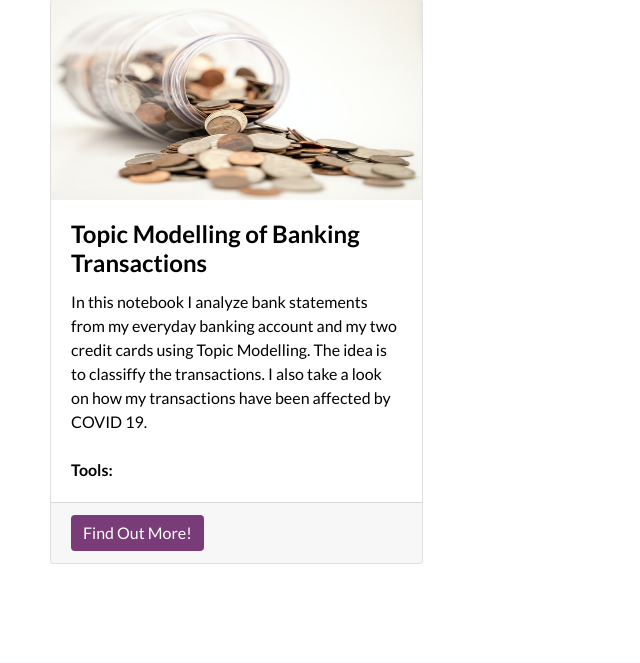
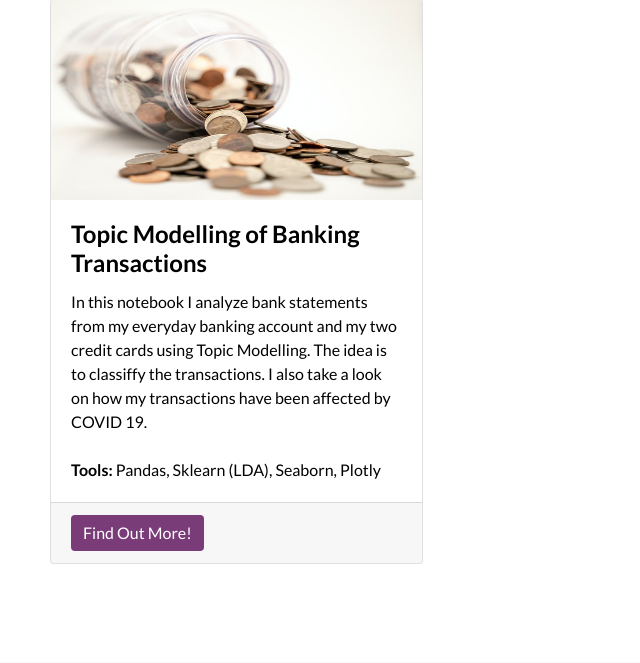
Before and after one commit to smlopezza/portfolioWebsite, a Flask app: page /playground in a window 1280 px wide. Shown: the part 235-898 px from the top of the page, without its empty margins (0-640 px from the left). Run offline with Flask 2, Linux system fonts and the light colour scheme; some libraries are stand-ins or nearby versions.

Commit message:
Tools for card (Banking playground project) were added

```diff
--- a/app/templates/playground.html
+++ b/app/templates/playground.html
@@ -22,7 +22,7 @@
             <p class="card-text">
               In this notebook I analyze bank statements from my everyday banking account and my two credit cards using Topic Modelling. The idea is to classiffy the transactions. I also take a look on how my transactions have been affected by COVID 19.
               <br> <br>
-                <b>Tools: </b>
+                <b>Tools: </b> Pandas, Sklearn (LDA), Seaborn, Plotly
             </p>
           </div>
           <div class="card-footer">
```
